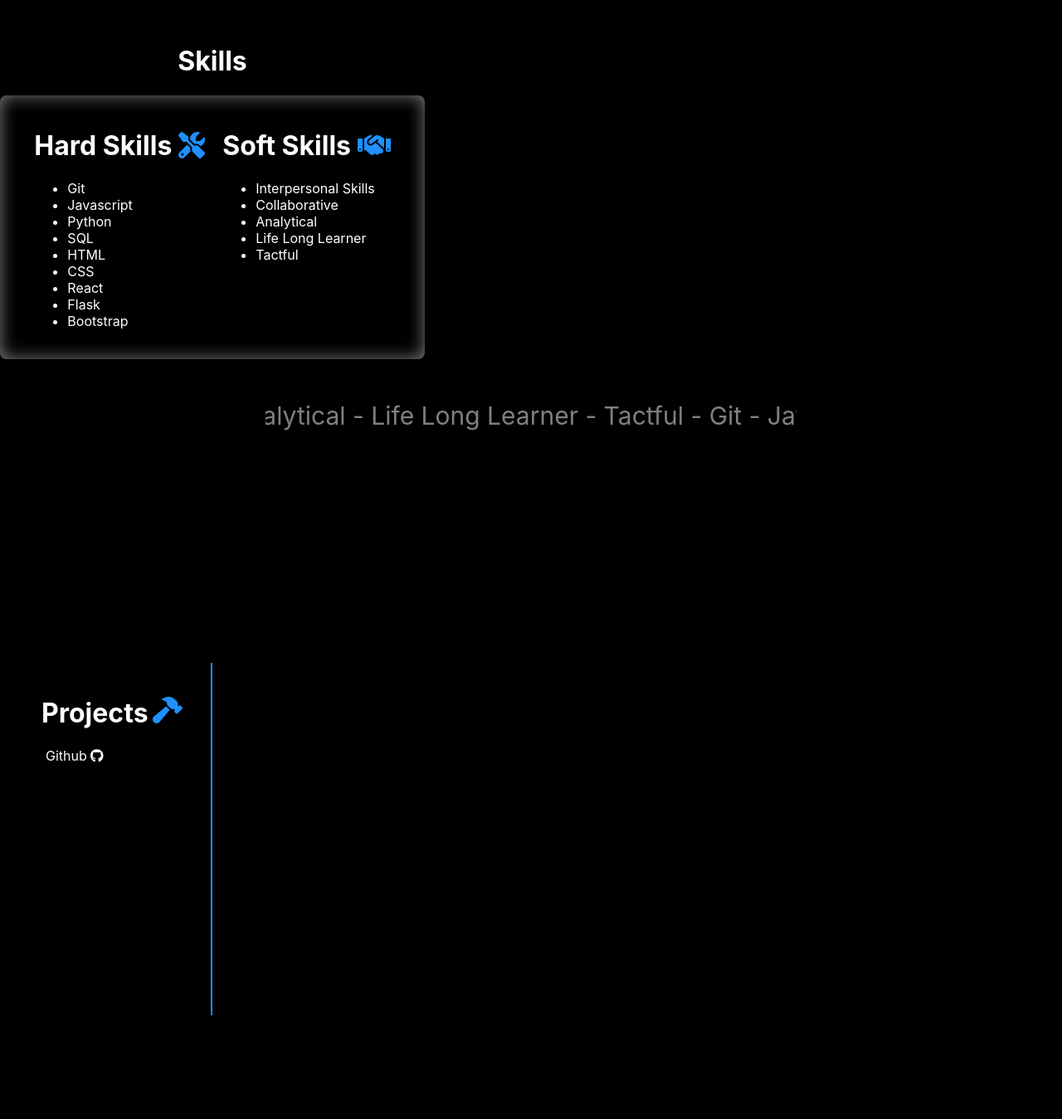
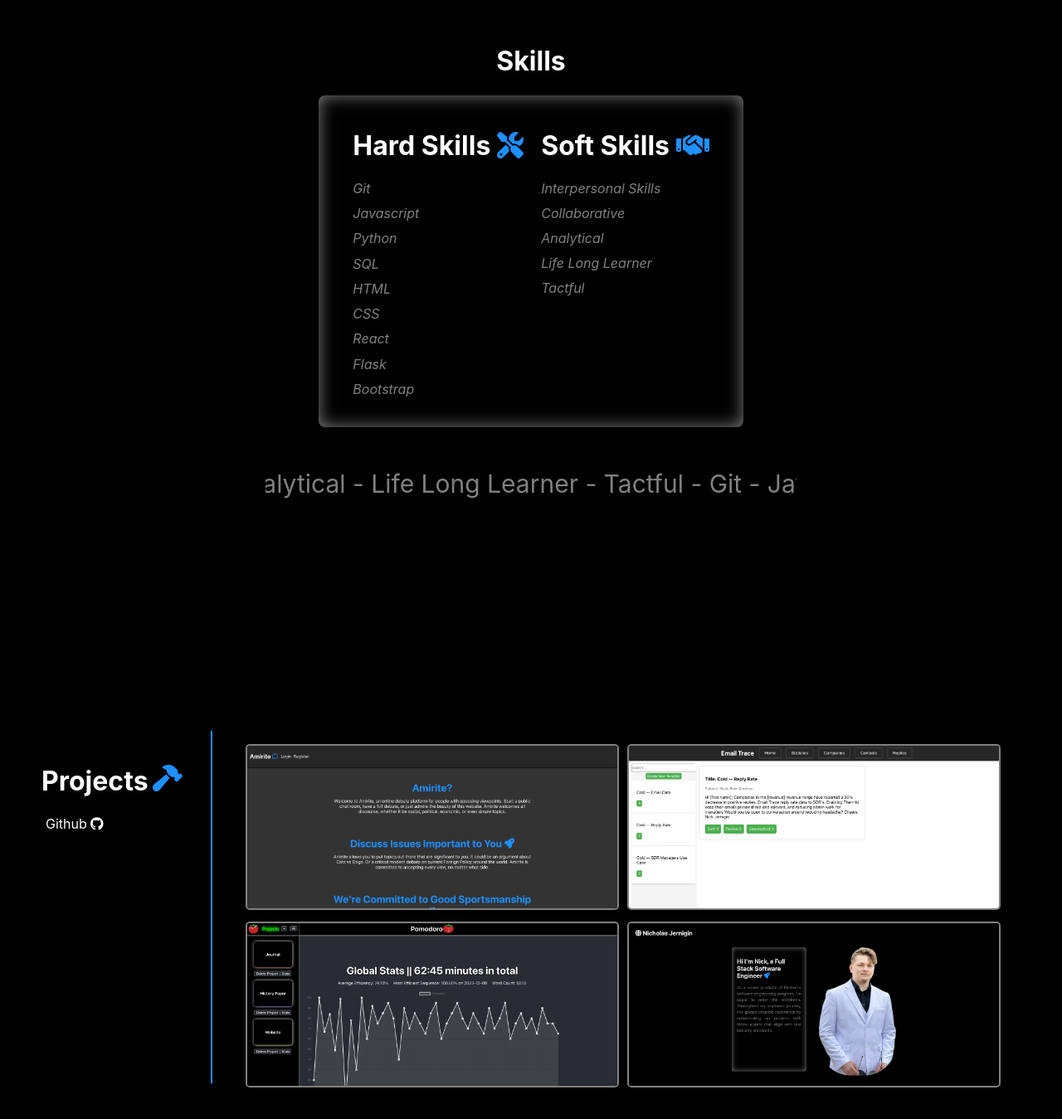
Before and after one commit to Nicholas0305/nicholasjernigin, a React (Create React App) app in the folder client/: page / in a window 1280 px wide. Shown: the part 867-2216 px from the top of the page at 83% size. Built offline with nearby package versions, Linux system fonts and the light colour scheme.

Commit message:
Scroll Removed

```diff
--- a/client/src/components/ProjectSection.js
+++ b/client/src/components/ProjectSection.js
@@ -1,4 +1,4 @@
-import React, { useState, useEffect } from "react";
+import React from "react";
 import { FontAwesomeIcon } from "@fortawesome/react-fontawesome";
 import { faGithub } from "@fortawesome/free-brands-svg-icons";
 import { faHammer } from "@fortawesome/free-solid-svg-icons";
@@ -8,19 +8,6 @@ import pomodoro from "../pictures/pomodoro.png";
 import websitePicture from "../pictures/personal_website.png";
 
 function ProjectSection() {
-  const [isScrolled, setIsScrolled] = useState(false);
-
-  useEffect(() => {
-    const handleScroll = () => {
-      setIsScrolled(window.scrollY > 925);
-    };
-
-    window.addEventListener("scroll", handleScroll);
-
-    return () => {
-      window.removeEventListener("scroll", handleScroll);
-    };
-  }, []);
   return (
     <div id="project-section-container">
       <div id="project-section">
@@ -61,8 +48,8 @@ function ProjectSection() {
             },
           ].map((project, index) => (
             <li key={index} className="project-list-li">
-              <div className={isScrolled ? "project-card" : "null"}>
-                <img src={project.imageUrl} alt="Project " />
+              <div className="project-card">
+                <img src={project.imageUrl} alt={project.name} />
                 <a href={project.link} className="project-description">
                   {project.name}
                 </a>
--- a/client/src/components/SkillsList.js
+++ b/client/src/components/SkillsList.js
@@ -1,36 +1,13 @@
-import React, { useEffect, useState } from "react";
+import React from "react";
 import { FontAwesomeIcon } from "@fortawesome/react-fontawesome";
-import {
-  faCheckCircle,
-  faTools,
-  faHandshake,
-} from "@fortawesome/free-solid-svg-icons";
-import skillsImg from "../pictures/skills.png";
+import { faTools, faHandshake } from "@fortawesome/free-solid-svg-icons";
 
 function SkillsList() {
-  const [isScrolled, setIsScrolled] = useState(false);
-
-  useEffect(() => {
-    const handleScroll = () => {
-      setIsScrolled(window.scrollY > 100);
-    };
-
-    window.addEventListener("scroll", handleScroll);
-
-    return () => {
-      window.removeEventListener("scroll", handleScroll);
-    };
-  }, []);
-
   return (
-    <div className={isScrolled ? "skills-container" : ""}>
+    <div className="skills-container">
       <div id="skills-container">
         <div id="skills-header-container">
           <h1 id="skills-header">Skills</h1>
-          {/* <h1 id="skills-description">
-            {"  "}
-            to pay the bills <FontAwesomeIcon icon={faCheckCircle} />
-          </h1> */}
         </div>
 
         <div id="skills-lists-container">
```
